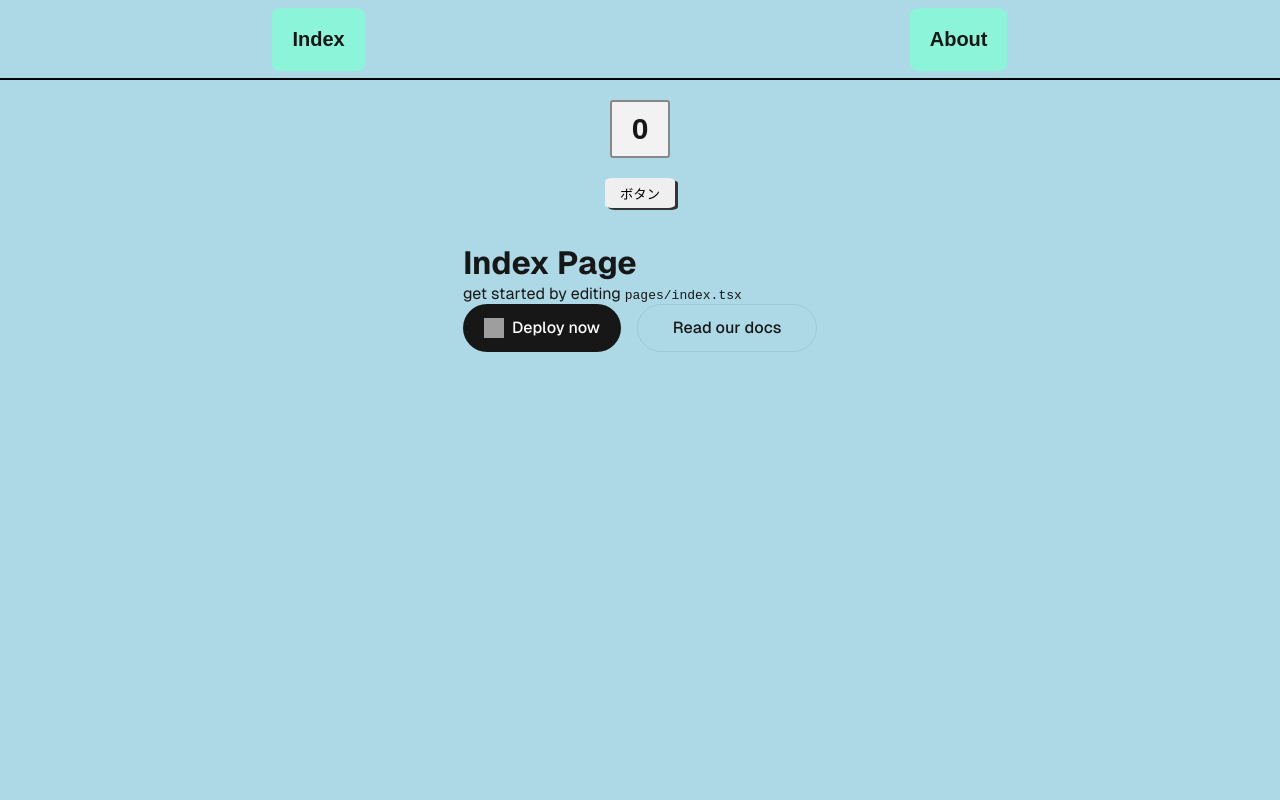
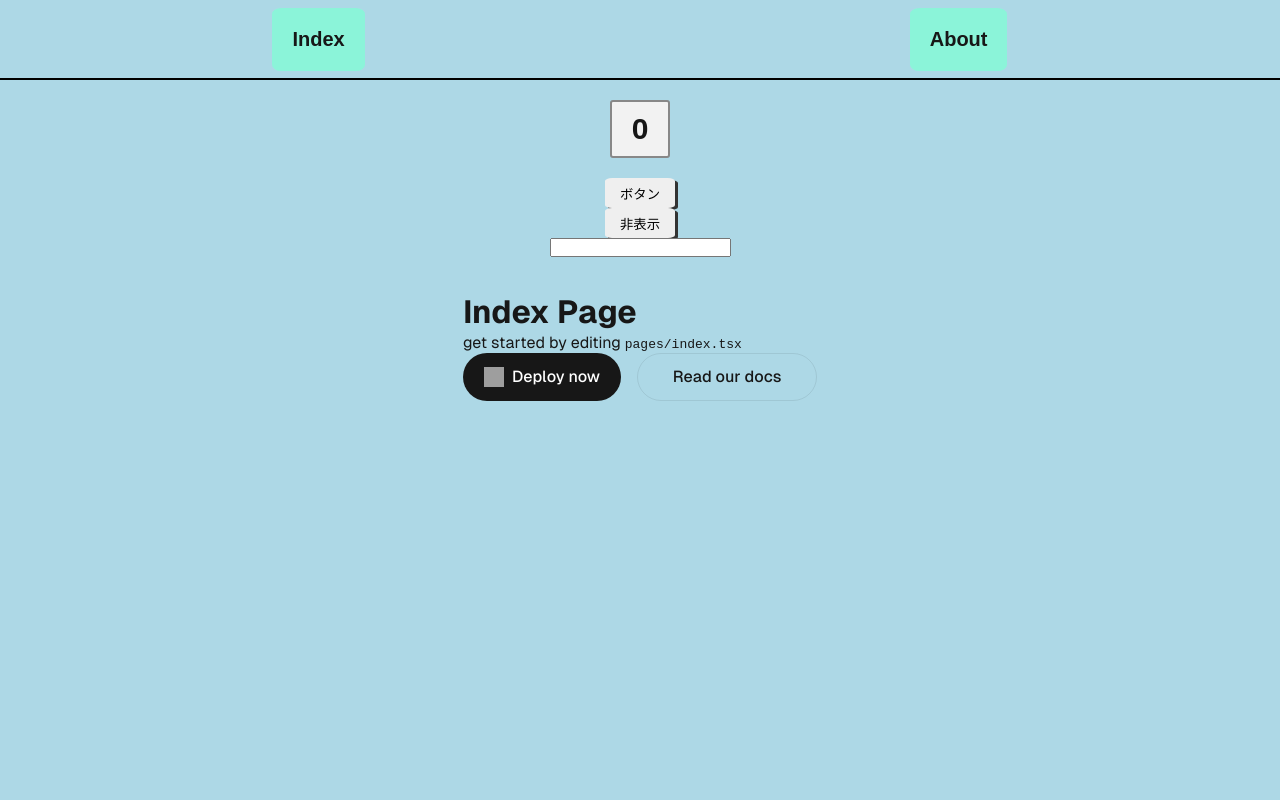
Before and after one commit to Fudy-V/study-react-next, a Next.js app: page / in a window 1280 px wide. Shown: the top 800 px of the page. Built offline with nearby package versions, Linux system fonts and the light colour scheme; grey boxes are pictures that could not be loaded.

Commit message:
✨ useStateで文字列、真偽値の状態管理の理解

```diff
--- a/src/pages/index.tsx
+++ b/src/pages/index.tsx
@@ -4,15 +4,21 @@ import classes from "@/styles/Home.module.css";
 import { Footer } from "@/compornents/Fotter";
 import { Main } from "@/compornents/Main";
 import { Header } from "@/compornents/Header";
-import { useEffect, useState } from "react";
-// import { eventType } from "@/types";
+import { useCallback, useEffect, useState } from "react";
+import { eventType } from "@/types";
 
 export default function Home() {
   const [count, setCount] = useState(0);
+  const [text, setText] = useState("");
+  const [isShow, setIsShow] = useState(true);
 
   const handleClick = () => {
     setCount((count) => count + 1);
   };
+
+  const handleChange = useCallback((e: eventType) => {
+    setText(e.target.value);
+  }, []);
 
   // 処理→マウント時、返り値→アンマウント時の処理
   useEffect(() => {
@@ -31,10 +37,14 @@ export default function Home() {
 
       <Header />
       <div className={classes.centerWrapper}>
-        <h1 className={classes.counter}>{count}</h1>
+        {isShow ? <h1 className={classes.counter}>{count}</h1> : null}
         <button className={classes.counterButton} onClick={handleClick}>
           ボタン
         </button>
+        <button className={classes.counterButton} onClick={() => setIsShow((isShow) => !isShow)}>
+          {isShow ? "非表示" : "表示"}
+        </button>
+        <input type="text" value={text} onChange={handleChange} />
       </div>
       <div className={`${classes.page} ${geistSans.variable} ${geistMono.variable}`}>
         <Main page="index" />
--- a/src/types/index.tsx
+++ b/src/types/index.tsx
@@ -1,6 +1,6 @@
 import { ReactElement } from "react";
 
-export type eventType = React.MouseEvent<HTMLButtonElement>;
+export type eventType = React.ChangeEvent<HTMLInputElement>;
 
 export interface Prop {
   children?: ReactElement;
```
